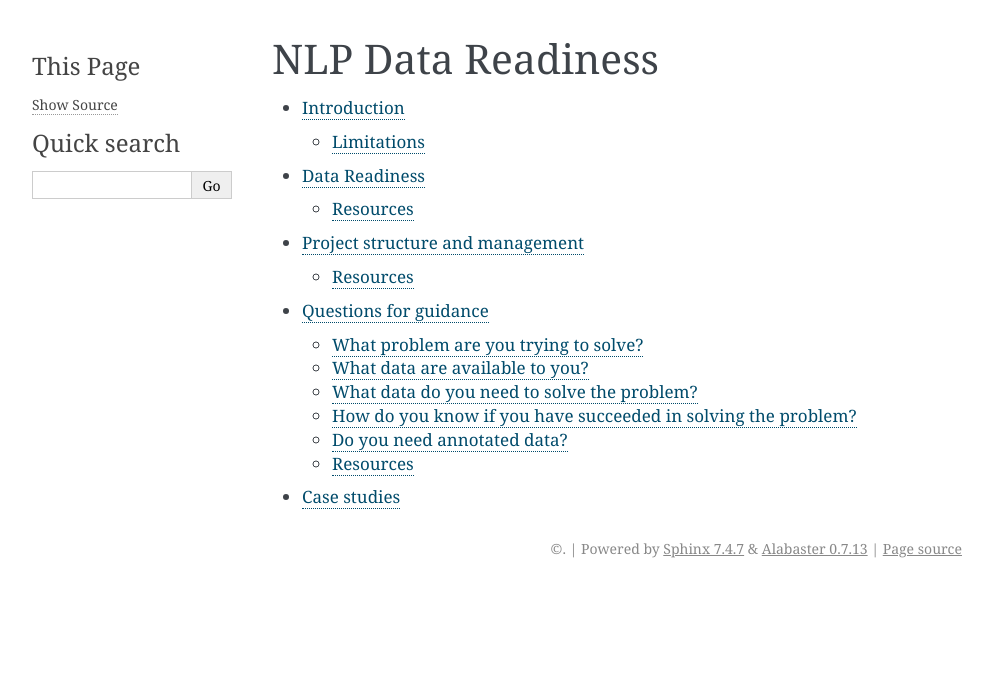
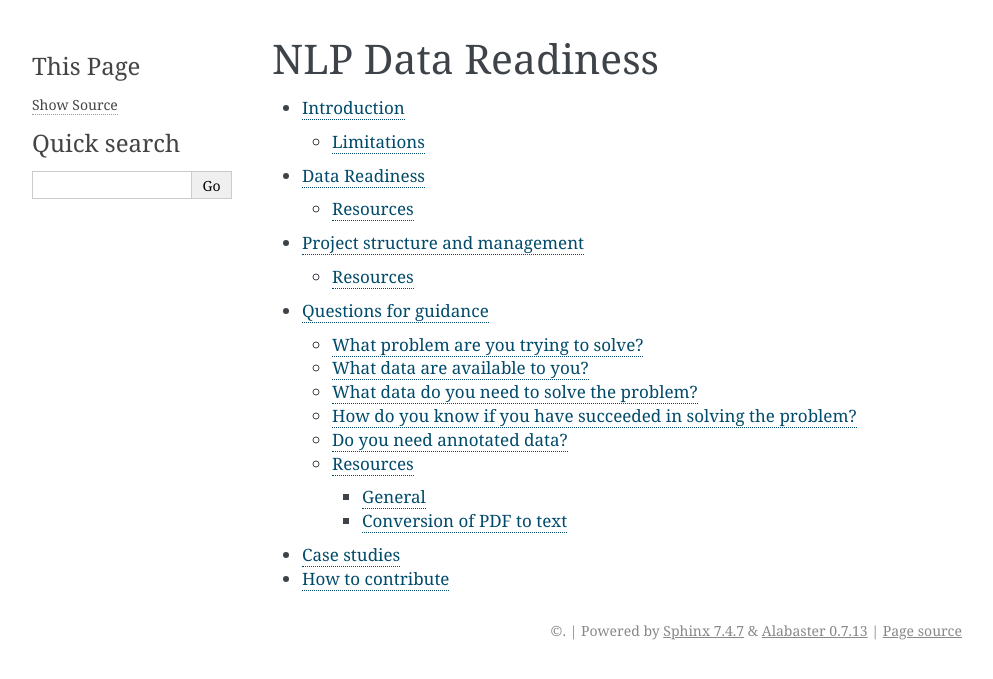
Before and after one commit to fredriko/nlp-data-readiness, a Sphinx documentation site: the page built from docs/index.rst, in a window 1280 px wide. Shown: the top 679 px of the page, without its empty margins (148-1141 px from the left). Built offline with Sphinx 7.4.7, drawn with Linux system fonts in a browser that asks for light colours.

Commit message:
Intermediate commit.

```diff
--- a/docs/index.rst
+++ b/docs/index.rst
@@ -9,3 +9,4 @@ NLP Data Readiness
     project-phases
     questions-for-guidance
     case-studies
+    contribute
--- a/docs/questions-for-guidance.md
+++ b/docs/questions-for-guidance.md
@@ -73,5 +73,12 @@ then you need to obtain annotated data.
 
  ## Resources
 
+ ### General
+
  * [Data Readiness Levels](https://arxiv.org/abs/1705.02245)
  * [Building Machine Learning Powered Applications: Going from Idea to Product](https://mlpowered.com/book/)
+
+
+ ### Conversion of PDF to text
+
+ * List methods and means to convert PDF to structured text here.
```
Also changed, not shown: docs/contribute.md (added, +4 -0 lines), docs/project-phases.md (+1 -0 lines).
